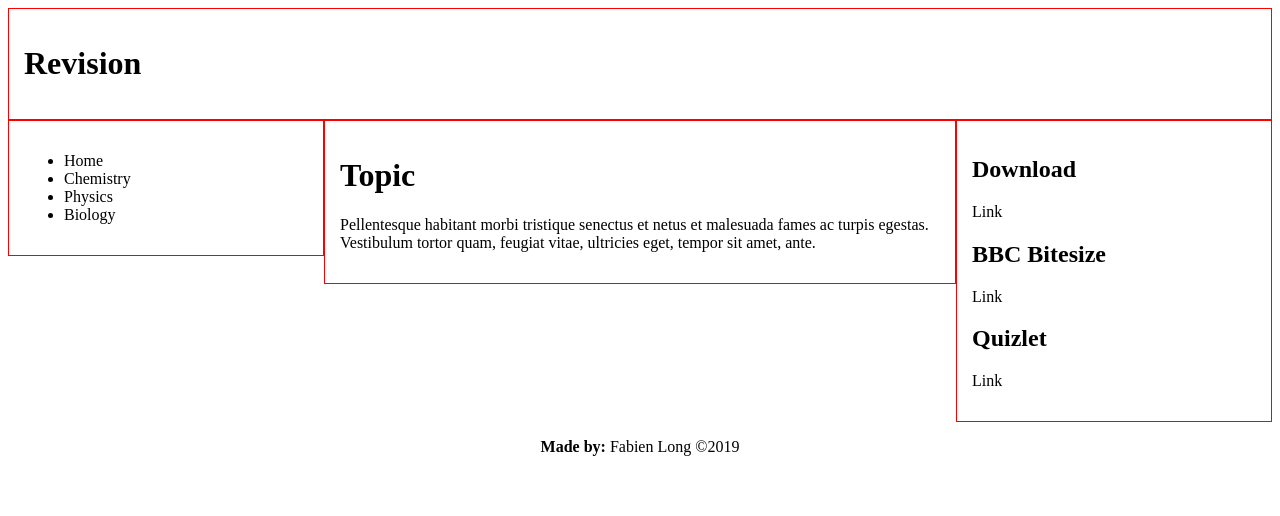
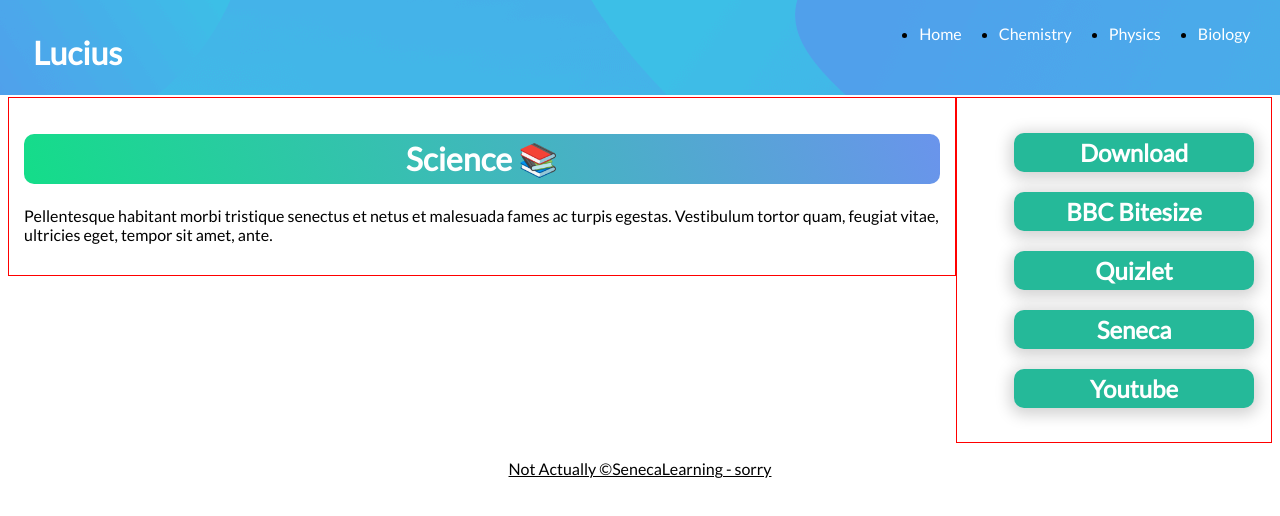
Before and after one commit to FabLong/FabLong.github.io, a plain HTML site: page Grid/index.html in a window 1280 px wide. Drawn offline with Linux system fonts and the light colour scheme.

Commit message:
Science Revision

```diff
--- a/Grid/grid.css
+++ b/Grid/grid.css
@@ -1,6 +1,7 @@
 /*Note: I use a 12 colum layout - so each column is equal to 8.33% of the page*/
 * {
     box-sizing: border-box;
+    font-family: 'Lato', sans-serif;
 }
 
 .row::after {
@@ -17,13 +18,65 @@
 
 html {
     /* NOTE: Put Google font in here*/
+    background: white url('img/Header.png') repeat-x;
 }
 
 .header {
-    border: 1px solid red;
-    padding: 15px;
+  padding: 25px;
+  color: white;
 }
 
+.topic {
+  background-image: linear-gradient(250deg, rgb(106, 148, 236), rgb(20, 221, 137));
+  border-radius: 10px;
+  padding: 5px;
+  text-align: center;
+  color: white;
+}
+
+.link {
+  background: #25B999;
+  border-radius: 10px;
+  width: 10em;
+  text-align: center;
+  color: white;
+  box-shadow: 0 3px 15px 4px lightgray;
+  margin: auto;
+  padding: 5px;
+}
+
+.link:hover {
+  background: #187964;
+  box-shadow: 0 3px 10px 4px lightgray;
+}
+
+a {
+  text-decoration: none;
+  color: white;
+  display: block;
+}
+
+ol.menu {
+  padding: 20px;
+  overflow: hidden;
+  text-align: center;
+  list-style-type: none;
+  width: 15em;
+  margin: auto;
+
+}
+
+.button {
+  background-image: linear-gradient(-190deg, rgb(106, 148, 236), #7761FD);
+  border-radius: 10px;
+}
+
+li.topmenu {
+  float: left;
+  margin: 0 auto 0 37px;
+  position: relative;
+  left: -8%;
+}
 
 /* For Mobile Phones:*/
 
@@ -32,13 +85,25 @@ html {
     [class*="col-"] {
       width: 100%;
     }
+
+    li.topmenu {
+      display: none;
+    }
+
+    .hide_tablet_mobile {
+      display: none;
+    }
 }
 
-@media only screen and (max-width: 600px) { /* Changes mad only to MOBILE */
+@media only screen and (max-width: 600px) { /* Changes made only to MOBILE */
     body {
-      background-color: lightblue;
+    }
+
+    .hidemobile {
+      display: none;
     }
   }
+
 
 /* For Tablets: */
 
@@ -55,11 +120,14 @@ html {
     .col-s-10 {width: 83.33%;}
     .col-s-11 {width: 91.66%;}
     .col-s-12 {width: 100%;}
-}
+  }
 
 @media only screen and (max-width: 768px) and (min-width: 600px) { /* Changes mad only to Tablets */
     body {
-      background-color: orange;
+    }
+
+    .hidetablet {
+      display: none;
     }
   }
 
@@ -78,4 +146,8 @@ html {
     .col-10 {width: 83.33%;}
     .col-11 {width: 91.66%;}
     .col-12 {width: 100%;}
-}
+
+    .hidedesktop {
+      display: none;
+    }
+  }
--- a/Grid/index.html
+++ b/Grid/index.html
@@ -1,12 +1,13 @@
 <!DOCTYPE html>
 
 <head>
-<title>Grids</title>
+<title>Lucius - Learn Faster</title>
 <meta charset="utf-8"/>
 <meta name="viewport" content="width=device-width, initial-scale=1.0">
 <meta name="description" content="Revision">
 <meta name="keywords" content="Grid, CSS, HTML">
 <meta name="author" content="Fab Long">
+<link href="https://fonts.googleapis.com/css?family=Lato" rel="stylesheet">
 <link rel="stylesheet" text="text/css" href="grid.css">
 
 <!-- <link rel="icon"  type="img/ico" href="favicon.ico"> -->
@@ -19,37 +20,42 @@
     Tablets:        3::9::Display below both sections
 -->
 
-<div class="header"><h1>Revision</h1></div>
+<ul style="position: fixed; right: 0;">
+    <li class="topmenu"><a class="active" href="http://fablong.github.io/science/home.html">Home</a></li>
+    <li class="topmenu"><a href="http://fablong.github.io/science/chemistry.html">Chemistry</a></li>
+    <li class="topmenu"><a href="http://fablong.github.io/science/physics.html">Physics</a></li>
+    <li class="topmenu"><a href="http://fablong.github.io/science/biology.html">Biology</a></li>
+</ul>
+
+<div class="header"><h1 style="margin: inherit;">Lucius</h1></div>
 
 <div class="row">
 
-    <div class="col-3 col-s-3">
-            <ul>                <!-- Make a good looking menu-->
-                <li>Home</li>
-                <li>Chemistry</li>
-                <li>Physics</li>
-                <li>Biology</li>
-            </ul>
+    <div class="col-3 col-s-3 hidedesktop">
+            <ol class="menu">                <!-- Make a good looking menu-->
+                <li><a class="button" href="http://fablong.github.io/science/home.html"><h2>Home</h2></a></li>
+                <li><a class="button" href="http://fablong.github.io/science/chemistry.html"><h2>Chemistry</h2></a></li>
+                <li><a class="button" href="http://fablong.github.io/science/physics.html"><h2>Physics</h2></a></li>
+                <li><a class="button" href="http://fablong.github.io/science/biology.html"><h2>Biology</h2></a></li>
+            </ol>
     </div>
 
-    <div class="col-6 col-s-9">
-        <h1>Topic</h1>
+    <div class="col-9 col-s-9">
+        <h1 class="topic">Science 📚</h1>
         <p>Pellentesque habitant morbi tristique senectus et netus et malesuada fames ac turpis egestas.
             Vestibulum tortor quam, feugiat vitae, ultricies eget, tempor sit amet, ante.
         </p>
         <!--insert an Image Gallery -->
     </div>
 
-    <div class="col-3 col-s-12" >
-        <div class="aside">
-        <h2>Download</h2>
-        <p>Link</p>
-        <h2>BBC Bitesize</h2>
-        <p>Link</p>
-        <h2>Quizlet</h2>
-        <p>Link</p>
-
-        </div>
+    <div class="col-3 col-s-12">
+        <ul style="list-style-type: none;">
+            <li><h2><a class="link" href="https://google.com" target="_blank">Download</a></h2></li>
+            <li><h2><a class="link" href="https://google.com" target="_blank">BBC Bitesize</a></h2></li>
+            <li><h2><a class="link" href="https://google.com" target="_blank">Quizlet</a></h2></li>
+            <li><h2><a class="link" href="https://google.com" target="_blank">Seneca</a></h2></li>
+            <li><h2><a class="link" href="https://google.com" target="_blank">Youtube</a></h2></li>
+        </ul>
     </div>
 
 </div>
@@ -62,8 +68,6 @@
 <footer>
 
 <div>
-    <p style="text-align:center;"><strong>Made by:</strong> Fabien Long ©2019</p> <!-- create footer class that is appealing-->
+    <p style="text-align: center;"><u>Not Actually ©SenecaLearning - sorry</u></p> <!-- create footer class that is appealing-->
 </div>
-
-
 </footer>
```
Also changed, not shown: Grid/img/Header.png (added), science/biology.html (added), science/chemistry.html (added), science/home.html (added), science/img/Header.png (added), science/physics.html (added).
